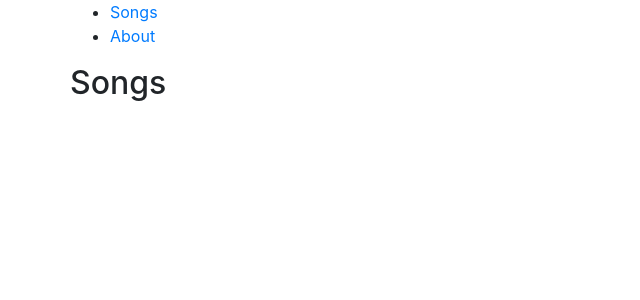
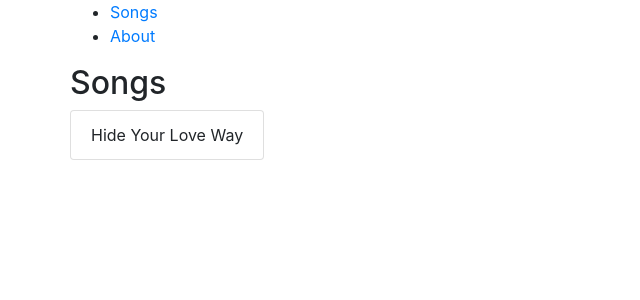
Before and after one commit to kahunacohen/react-smartlyrics, a React (Create React App) app: page / in a window 1280 px wide. Shown: the top 300 px of the page, without its empty margins (0-640 px from the left). Built offline with nearby package versions, Linux system fonts and the light colour scheme; data requests are answered from the project's data file.

Commit message:
render song title

```diff
--- a/src/screens/about/index.tsx
+++ b/src/screens/about/index.tsx
@@ -1,5 +1,5 @@
 import { Helmet } from "react-helmet";
-import React from 'react';
+import React from "react";
 
 export const About = (props: any) => {
   return (
--- a/src/screens/songs/index.tsx
+++ b/src/screens/songs/index.tsx
@@ -2,9 +2,8 @@ import { Helmet } from "react-helmet";
 import React, { useEffect } from "react";
 import { itemsFetchData } from "../../store/actions";
 import { useDispatch, useSelector } from "react-redux";
-import { ListGroup, ListGroupItem } from 'reactstrap';
-import {Song} from "../../types"
-
+import { ListGroup, ListGroupItem } from "reactstrap";
+import { Song } from "../../types";
 
 const Songs = () => {
   const items = useSelector((state: any) => state.items);
@@ -21,12 +20,15 @@ const Songs = () => {
       </Helmet>
       <h2>Songs</h2>
 
-
       <ListGroup>
-
+        {items.data ? (
+          items.data.map((song: Song, i: number) => {
+            return <ListGroupItem key={i}>{song.title}</ListGroupItem>;
+          })
+        ) : (
+          <p>foo</p>
+        )}
       </ListGroup>
-
-
     </div>
   );
 };
```
